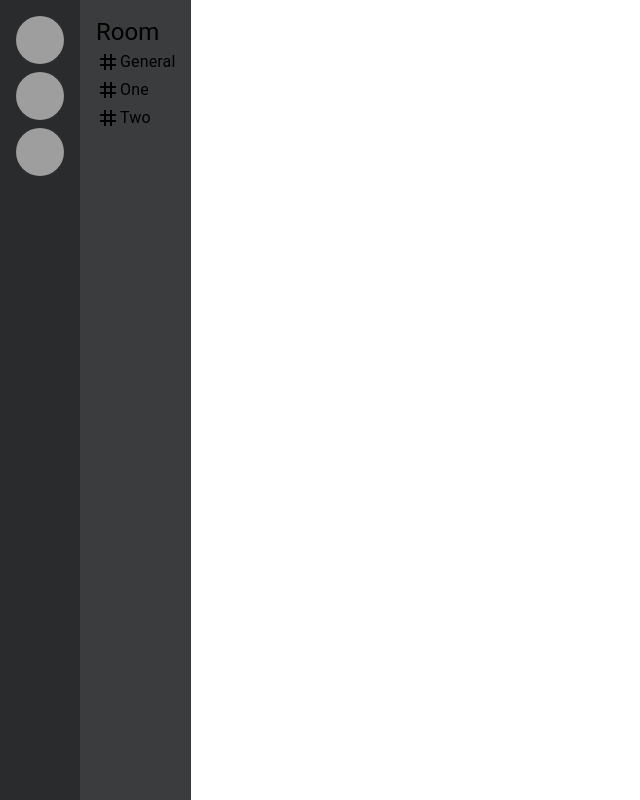
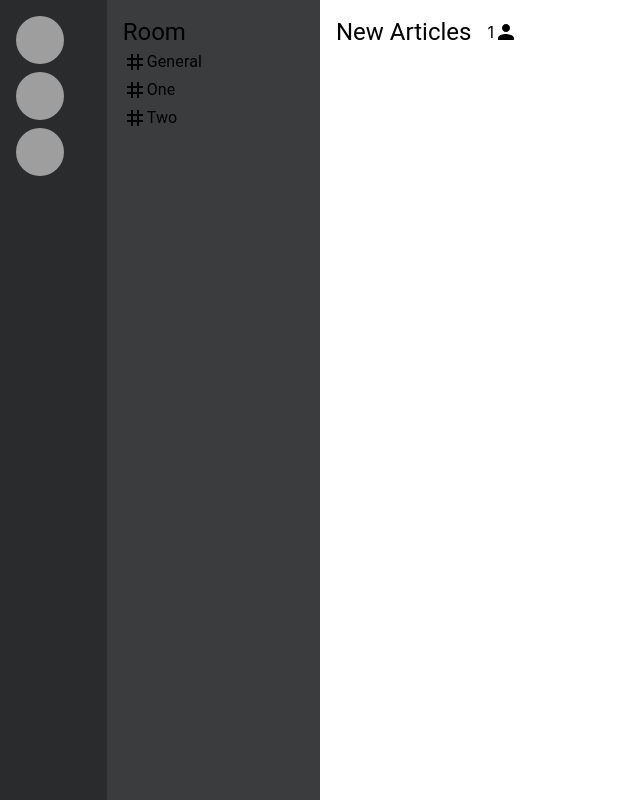
Before and after one commit to PBara7a/accord, a React (Create React App) app in the folder accord-client/: page / in a window 1280 px wide. Shown: the whole page, without its empty margins (0-640 px from the left). Built offline with nearby package versions, Linux system fonts and the light colour scheme; grey boxes are pictures that could not be loaded.

Commit message:
Chat header

```diff
--- a/accord-client/src/App.js
+++ b/accord-client/src/App.js
@@ -1,15 +1,19 @@
 import { Grid } from "@mui/material";
 import ChannelsBar from "./components/ChannelsBar";
+import Main from "./components/Main";
 import ServersBar from "./components/ServersBar";
 
 function App() {
   return (
     <Grid container height="100vh">
-      <Grid item columns={1}>
+      <Grid item xs={1}>
         <ServersBar />
       </Grid>
-      <Grid item columns={3}>
+      <Grid item xs={2}>
         <ChannelsBar />
+      </Grid>
+      <Grid item xs={9}>
+        <Main />
       </Grid>
     </Grid>
   );
--- /dev/null
+++ b/accord-client/src/components/ChatHeader.js
@@ -0,0 +1,20 @@
+import { Grid, Typography } from "@mui/material";
+import UserCount from "./UserCount";
+
+function ChatHeader() {
+  return (
+    <Grid container alignItems="center" gap={2}>
+      <Grid item>
+        <Typography variant="h5" component="h2">
+          New Articles
+        </Typography>
+      </Grid>
+
+      <Grid item>
+        <UserCount />
+      </Grid>
+    </Grid>
+  );
+}
+
+export default ChatHeader;
--- /dev/null
+++ b/accord-client/src/components/Main.js
@@ -0,0 +1,12 @@
+import { Grid } from "@mui/material";
+import ChatHeader from "./ChatHeader";
+
+function Main() {
+  return (
+    <Grid container padding={2}>
+      <ChatHeader />
+    </Grid>
+  );
+}
+
+export default Main;
--- /dev/null
+++ b/accord-client/src/components/UserCount.js
@@ -0,0 +1,13 @@
+import { Grid } from "@mui/material";
+import PersonIcon from "@mui/icons-material/Person";
+
+function UserCount() {
+  return (
+    <Grid container alignItems="center">
+      1
+      <PersonIcon />
+    </Grid>
+  );
+}
+
+export default UserCount;
```
